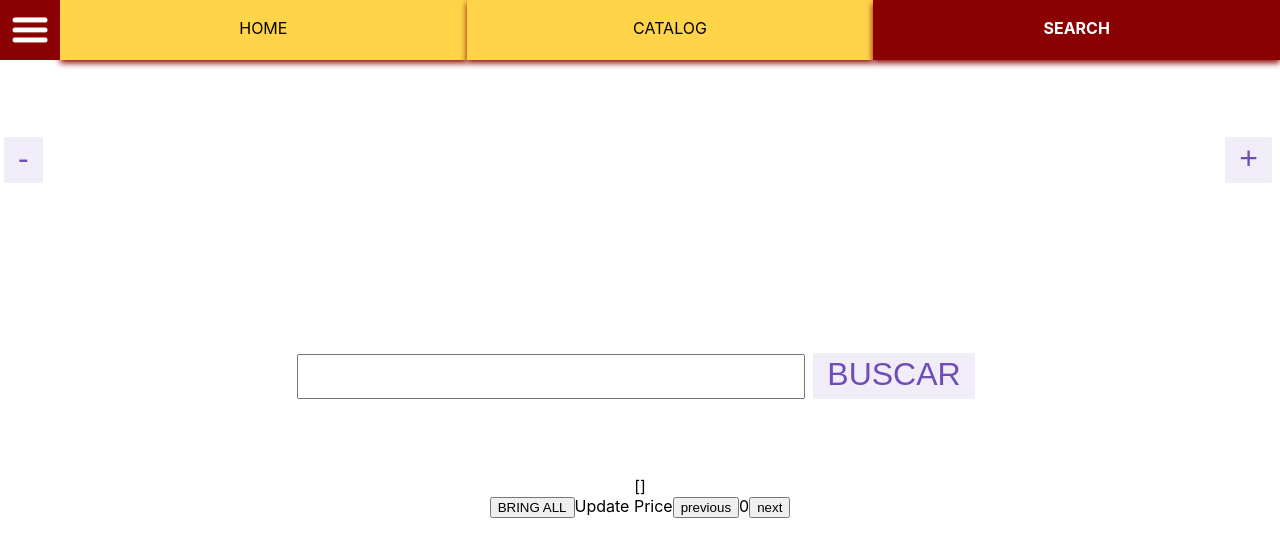
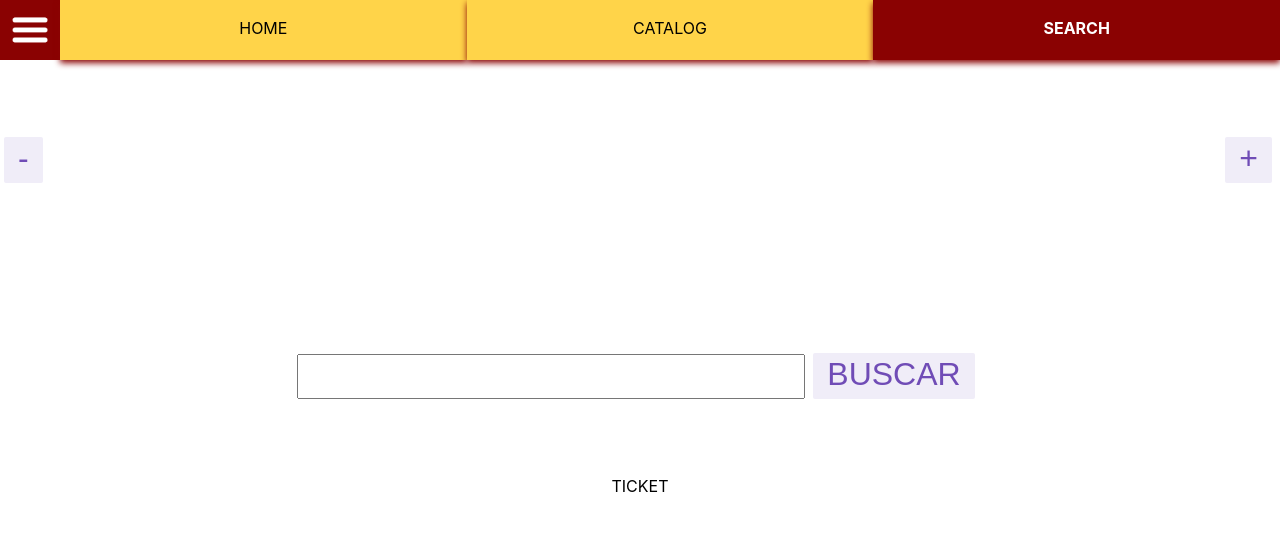
Before and after one commit to Mettfan/don-mai, a React (Create React App) app in the folder client/: page /update/price in a window 1280 px wide. Shown: the top 556 px of the page. Built offline with nearby package versions, Linux system fonts and the light colour scheme.

Commit message:
Fixing Code and Adding Ticket Component

```diff
--- /dev/null
+++ b/client/src/Components/UpdatePrice/Ticket.js
@@ -0,0 +1,15 @@
+import React, { useEffect } from "react";
+import { useSelector } from "react-redux";
+export function Ticket(){
+
+    let selectedProduct = useSelector( state => state.products.selectedProduct)
+    useEffect(()=> {
+        console.log(selectedProduct);
+    }, [selectedProduct])
+    return (<>
+
+        <div>TICKET</div>
+
+
+    </>)
+}
--- a/client/src/Components/UpdatePrice/UpdatePrice.js
+++ b/client/src/Components/UpdatePrice/UpdatePrice.js
@@ -1,9 +1,11 @@
-import React, { useState } from "react";
+import React, { useEffect, useState } from "react";
 import { getProduct } from "../../Components/counter/counterSlice";
 import { useDispatch } from "react-redux";
 import Cookies from "universal-cookie";
 import { Counter } from "../counter/Counter";
+import { Ticket } from "./Ticket";
 export function UpdatePrice(){
+
     let cookie = new Cookies()
     // let currentProduct = cookie.get('currentProduct')
 
@@ -38,15 +40,14 @@ export function UpdatePrice(){
         // window.location.reload()
     }
     let dispatch = useDispatch()
-    // function miFuncionChida(){
-    //     console.log('CACA POPO');
-    // }
+
     return ( <>
     <Counter></Counter>
-    Update Price
+    {/* Update Price
     <button onClick={()=>{ previousPage() } }>previous</button>
     {pageIndex}
-    <button onClick={()=>{ nextPage() } }>next</button>
+    <button onClick={()=>{ nextPage() } }>next</button> */}
+    <Ticket></Ticket>
     <div>
         {/* {JSON.stringify(state.currentProduct)} */}
         <div>
--- a/client/src/Components/counter/Counter.js
+++ b/client/src/Components/counter/Counter.js
@@ -134,10 +134,10 @@ export function Counter() {
         </div>
       </div>
 
-      <div>
-        {JSON.stringify(productState.products.products)}
+      {/* <div>
+        {JSON.stringify(productState.products.loading)}
       </div>
-      <button onClick={ () => dispatch(fetchAllProducts()) }>{'BRING ALL'}</button>
+      <button onClick={ () => dispatch(fetchAllProducts()) }>{'BRING ALL'}</button> */}
 
     </>
   );
```
